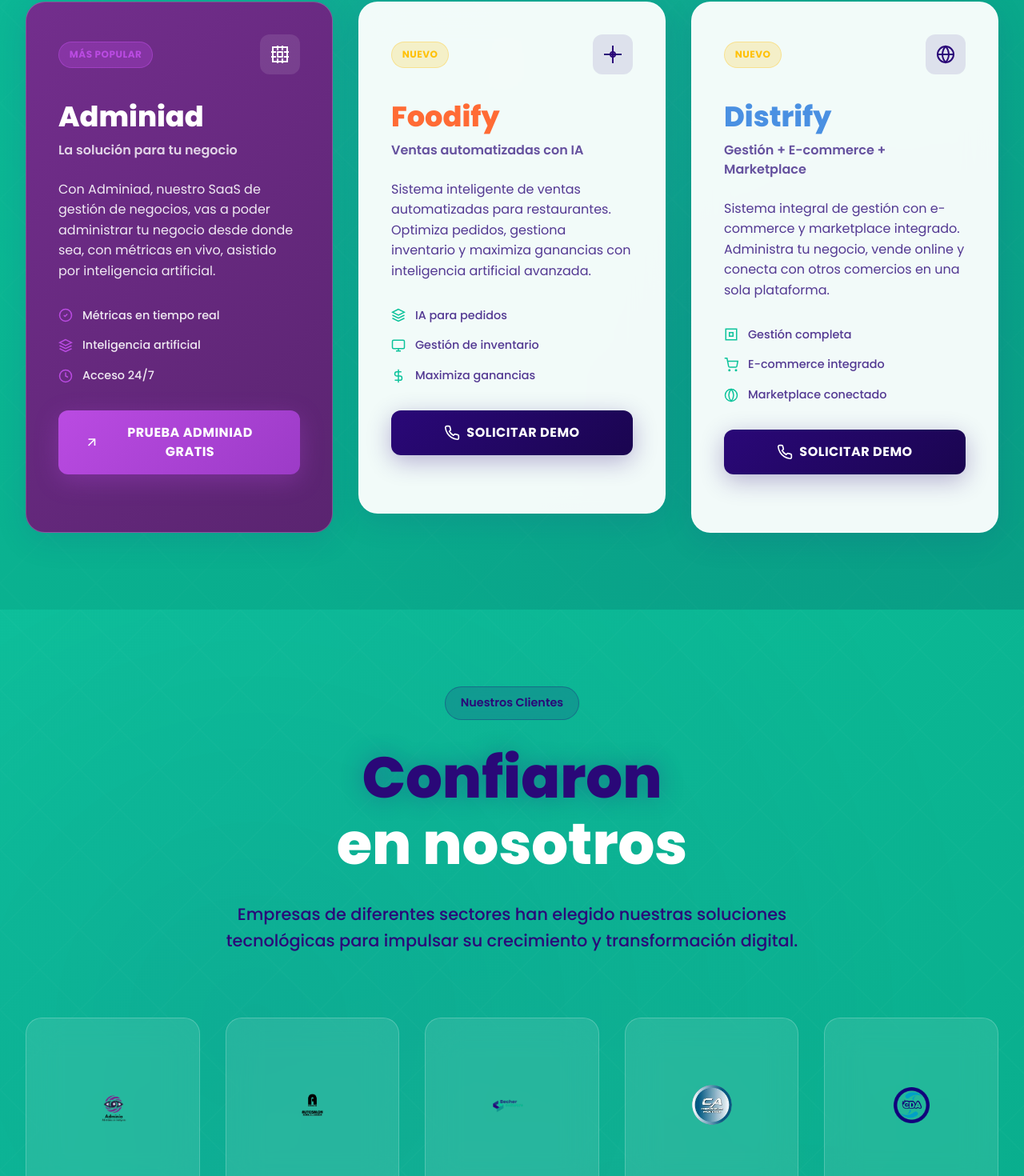
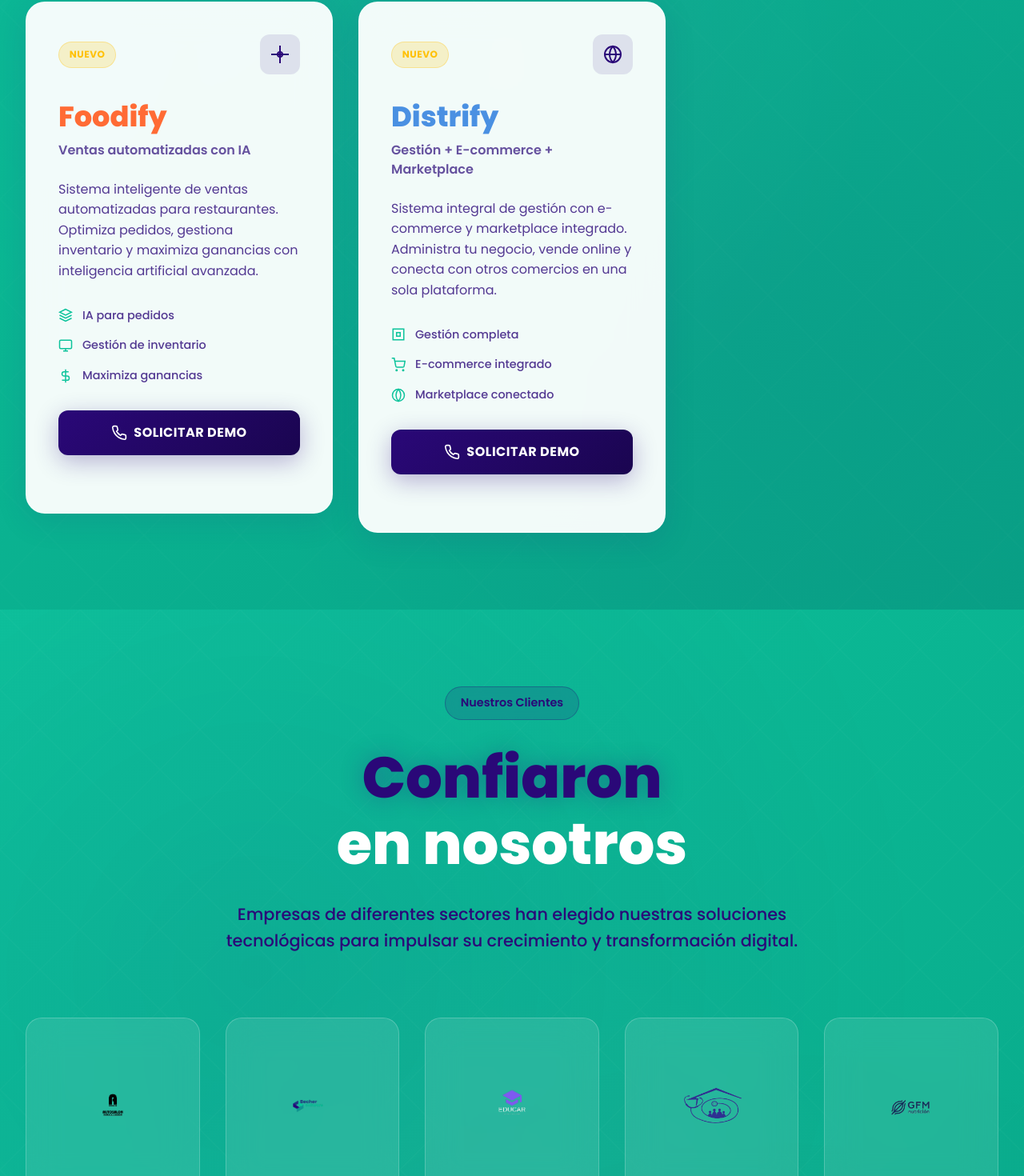
Before and after one commit to ignaciobecher/CuyoNew, a Vue app: page / in a window 1280 px wide. Shown: the part 5796-7266 px from the top of the page at 80% size. Built offline with nearby package versions, Linux system fonts and the light colour scheme; some icons are missing.

Commit message:
fix: adminiad out

```diff
--- a/src/components/adminiaComponent.vue
+++ b/src/components/adminiaComponent.vue
@@ -26,77 +26,6 @@
       <!-- Products Grid -->
       <div class="products-grid">
         <!-- Adminiad Product -->
-        <div class="product-card featured">
-          <div class="product-header">
-            <div class="product-badge">Más Popular</div>
-            <div class="product-icon">
-              <svg viewBox="0 0 24 24" fill="none" stroke="currentColor">
-                <path d="M3 3h18v18H3zM9 9h6v6H9z" />
-                <path
-                  d="M9 1v6M15 1v6M9 17v6M15 17v6M1 9h6M1 15h6M17 9h6M17 15h6"
-                />
-              </svg>
-            </div>
-          </div>
-
-          <div class="product-content">
-            <h2 class="product-title">
-              <span class="brand-name">Adminiad</span>
-            </h2>
-            <p class="product-subtitle">La solución para tu negocio</p>
-            <p class="product-description">
-              Con Adminiad, nuestro SaaS de gestión de negocios, vas a poder
-              administrar tu negocio desde donde sea, con métricas en vivo,
-              asistido por inteligencia artificial.
-            </p>
-
-            <div class="product-features">
-              <div class="feature">
-                <svg viewBox="0 0 24 24" fill="none" stroke="currentColor">
-                  <path d="M9 12l2 2 4-4" />
-                  <circle cx="12" cy="12" r="10" />
-                </svg>
-                <span>Métricas en tiempo real</span>
-              </div>
-              <div class="feature">
-                <svg viewBox="0 0 24 24" fill="none" stroke="currentColor">
-                  <path d="M12 2L2 7l10 5 10-5-10-5z" />
-                  <path d="M2 17l10 5 10-5" />
-                  <path d="M2 12l10 5 10-5" />
-                </svg>
-                <span>Inteligencia artificial</span>
-              </div>
-              <div class="feature">
-                <svg viewBox="0 0 24 24" fill="none" stroke="currentColor">
-                  <circle cx="12" cy="12" r="10" />
-                  <path d="M12 6v6l4 2" />
-                </svg>
-                <span>Acceso 24/7</span>
-              </div>
-            </div>
-          </div>
-
-          <div class="product-actions">
-            <button class="cta-button primary">
-              <a
-                href="https://adminiad.com/"
-                target="_blank"
-                class="button-link"
-              >
-                <svg
-                  class="icon"
-                  viewBox="0 0 24 24"
-                  fill="none"
-                  stroke="currentColor"
-                >
-                  <path d="M7 17L17 7" />
-                  <path d="M7 7h10v10" />
-                </svg>
-                PRUEBA ADMINIAD GRATIS
-              </a>
-            </button>
-          </div>
-        </div>
 
         <!-- Foodify Product -->
         <div class="product-card">
@@ -169,7 +98,6 @@
                 SOLICITAR DEMO
               </a>
             </button>
-
           </div>
         </div>
 
--- a/src/components/worksComponent.vue
+++ b/src/components/worksComponent.vue
@@ -24,22 +24,7 @@
 
       <!-- Clients Grid -->
       <div class="clients-grid">
-        <!-- Cliente 1: Adminia -->
-        <div class="client-card" style="animation-delay: 0s;">
-          <div class="client-logo-wrapper">
-            <img
-              src="../assets/logosClientes/adminia.png"
-              alt="Adminia - Sistema de gestión"
-              class="client-logo standard"
-            />
-            <div class="client-overlay">
-              <div class="client-info">
-                <h3>Adminia</h3>
-                <p>Software de Gestión</p>
-              </div>
-            </div>
-          </div>
-        </div>
+
 
         <!-- Cliente 2: Auto Salon -->
         <div class="client-card" style="animation-delay: 0.1s;">
@@ -75,39 +60,9 @@
           </div>
         </div>
 
-        <!-- Cliente 4: CA Consulting -->
-        <div class="client-card" style="animation-delay: 0.3s;">
-          <div class="client-logo-wrapper">
-            <img
-              src="../assets/logosClientes/caLogo.png"
-              alt="CA Logo - Consultoría"
-              class="client-logo standard"
-            />
-            <div class="client-overlay">
-              <div class="client-info">
-                <h3>CA</h3>
-                <p>Estación de servicio</p>
-              </div>
-            </div>
-          </div>
-        </div>
 
-        <!-- Cliente 5: CDA -->
-        <div class="client-card" style="animation-delay: 0.4s;">
-          <div class="client-logo-wrapper">
-            <img
-              src="../assets/logosClientes/cda.png"
-              alt="CDA - Centro de Análisis"
-              class="client-logo small"
-            />
-            <div class="client-overlay">
-              <div class="client-info">
-                <h3>CDA</h3>
-                <p>Envasadora de agua</p>
-              </div>
-            </div>
-          </div>
-        </div>
+
+
 
         <!-- Cliente 6: Educar -->
         <div class="client-card" style="animation-delay: 0.5s;">
@@ -162,22 +117,7 @@
           </div>
         </div>
 
-        <!-- Cliente 9: Matías Becher -->
-        <div class="client-card" style="animation-delay: 0.8s;">
-          <div class="client-logo-wrapper">
-            <img
-              src="../assets/logosClientes/matiasBecher.png"
-              alt="Matías Becher - Desarrollo"
-              class="client-logo standard"
-            />
-            <div class="client-overlay">
-              <div class="client-info">
-                <h3>Matías Becher</h3>
-                <p>Piloto de carreras</p>
-              </div>
-            </div>
-          </div>
-        </div>
+
 
         <!-- Cliente 10: Mercedes Rock -->
         <div class="client-card" style="animation-delay: 0.9s;">
```
